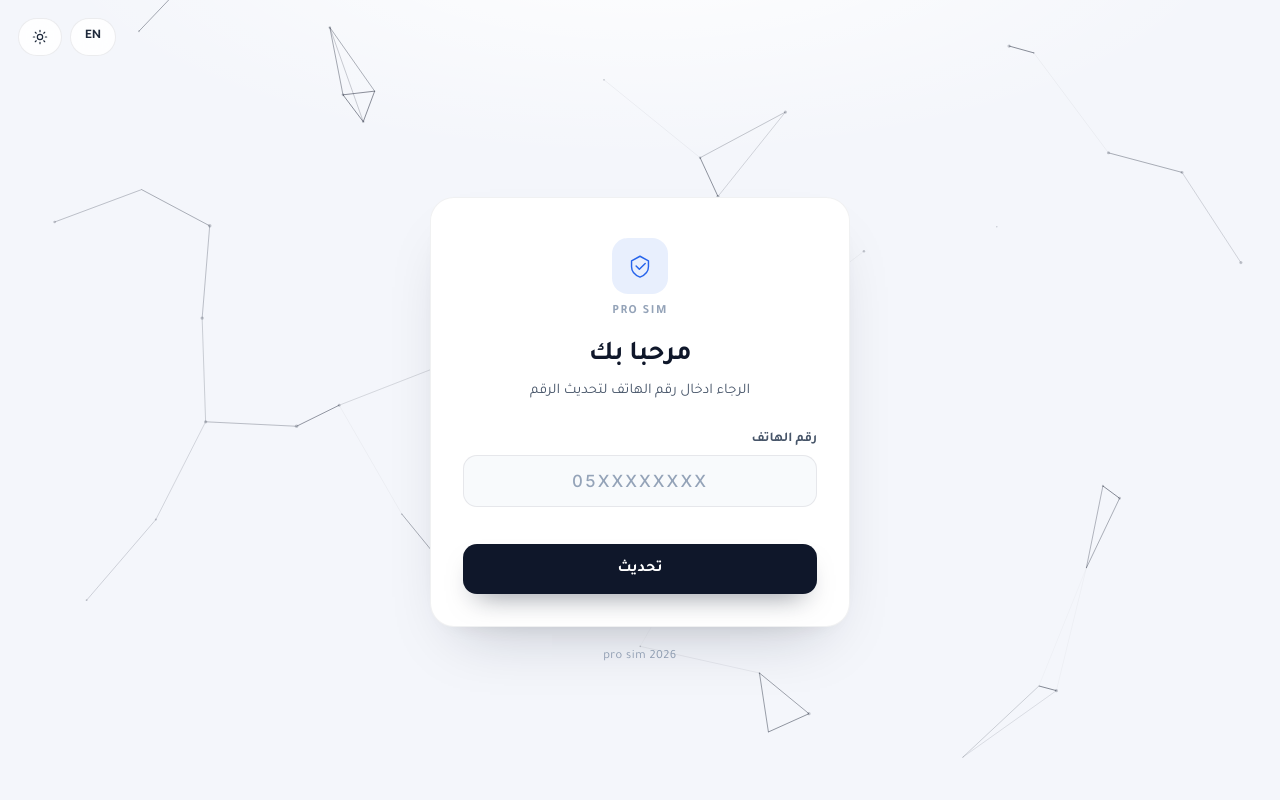
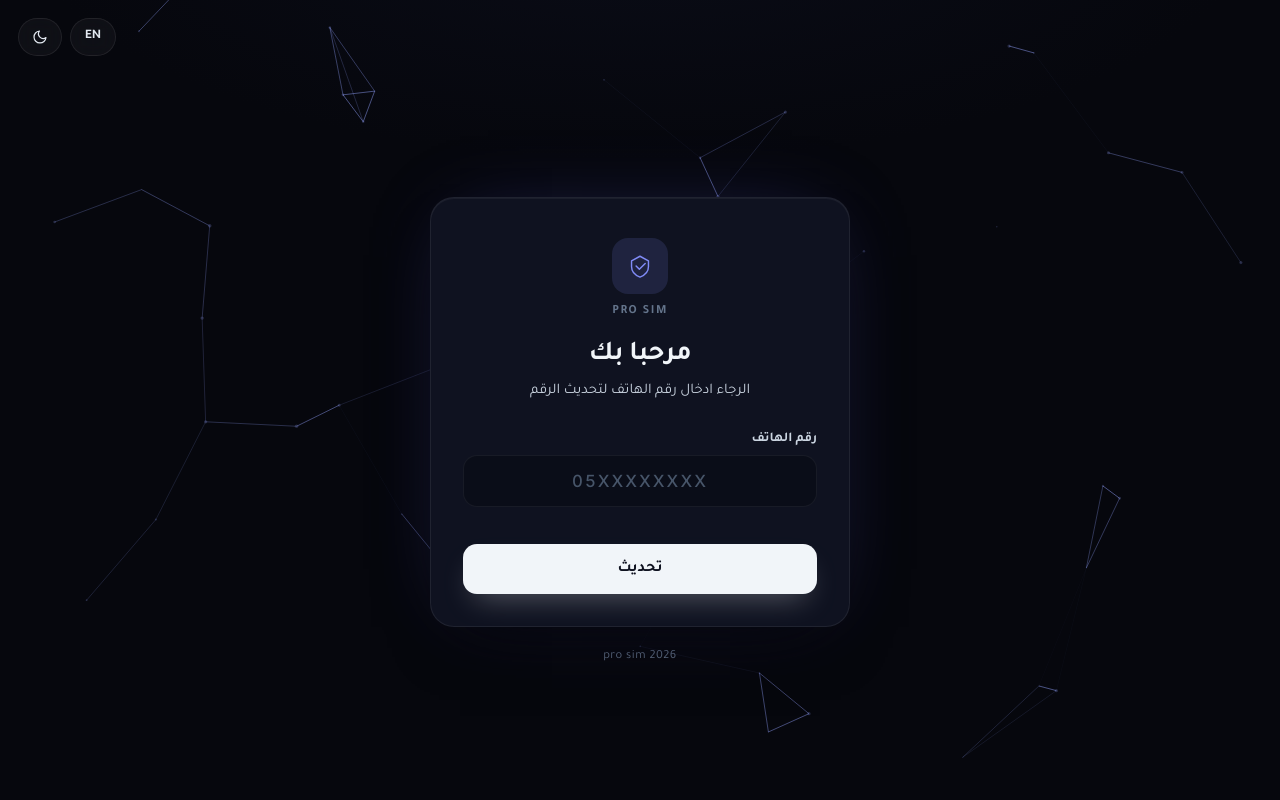
Before and after one commit to nobodycp/refresh-numbers, a Flask app: page / in a window 1280 px wide. Run offline with Flask 3, Linux system fonts and the light colour scheme; some libraries are stand-ins or nearby versions.

Commit message:
Default theme: dark
Made-with: Cursor

```diff
--- a/static/script.js
+++ b/static/script.js
@@ -16,7 +16,7 @@ const TRANSLATIONS = {
         "validation.ok": "جاهز للإرسال",
         "msg.success": "تم تحديث الرقم بنجاح",
         "msg.wait": "الرقم محدَّث مؤخراً، حاول بعد قليل",
-        "msg.notfound": "الرقم الخاص بك غير تابع لوكالة ProSim",
+        "msg.notfound": "الرقم الخاص بك غير تابع لوكالة Pro Sim",
         "msg.error": "حدث خطأ غير متوقع",
         "msg.network": "تعذّر الاتصال بالخادم",
         "msg.sending": "جاري الإرسال..."
@@ -34,7 +34,7 @@ const TRANSLATIONS = {
         "validation.ok": "Ready",
         "msg.success": "Number refreshed successfully",
         "msg.wait": "Recently refreshed, try again shortly",
-        "msg.notfound": "Your number is not registered with ProSim agency",
+        "msg.notfound": "Your number is not registered with Pro Sim agency",
         "msg.error": "An unexpected error occurred",
         "msg.network": "Failed to connect to the server",
         "msg.sending": "Sending request..."
@@ -60,7 +60,7 @@ const alertText = alertBox.querySelector(".alert-text");
 const footerText = $("#footer-text");
 
 let currentLang = localStorage.getItem(STORAGE.LANG) || "ar";
-let currentTheme = localStorage.getItem(STORAGE.THEME) || "light";
+let currentTheme = localStorage.getItem(STORAGE.THEME) || "dark";
 
 function t(key) {
     return (TRANSLATIONS[currentLang] && TRANSLATIONS[currentLang][key]) || key;
--- a/templates/index.html
+++ b/templates/index.html
@@ -1,5 +1,5 @@
 <!DOCTYPE html>
-<html lang="ar" dir="rtl" data-theme="light">
+<html lang="ar" dir="rtl" data-theme="dark">
 <head>
     <meta charset="UTF-8" />
     <meta name="viewport" content="width=device-width, initial-scale=1.0, viewport-fit=cover" />
```
